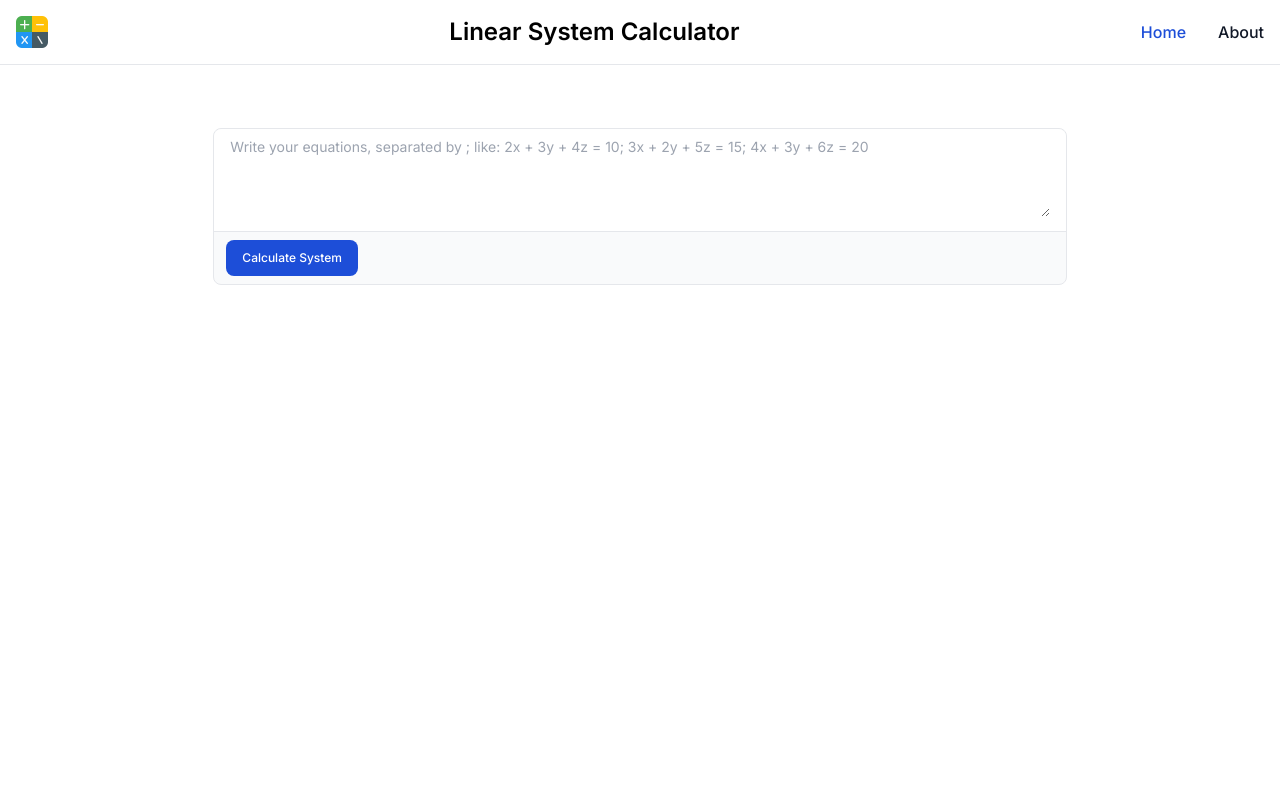
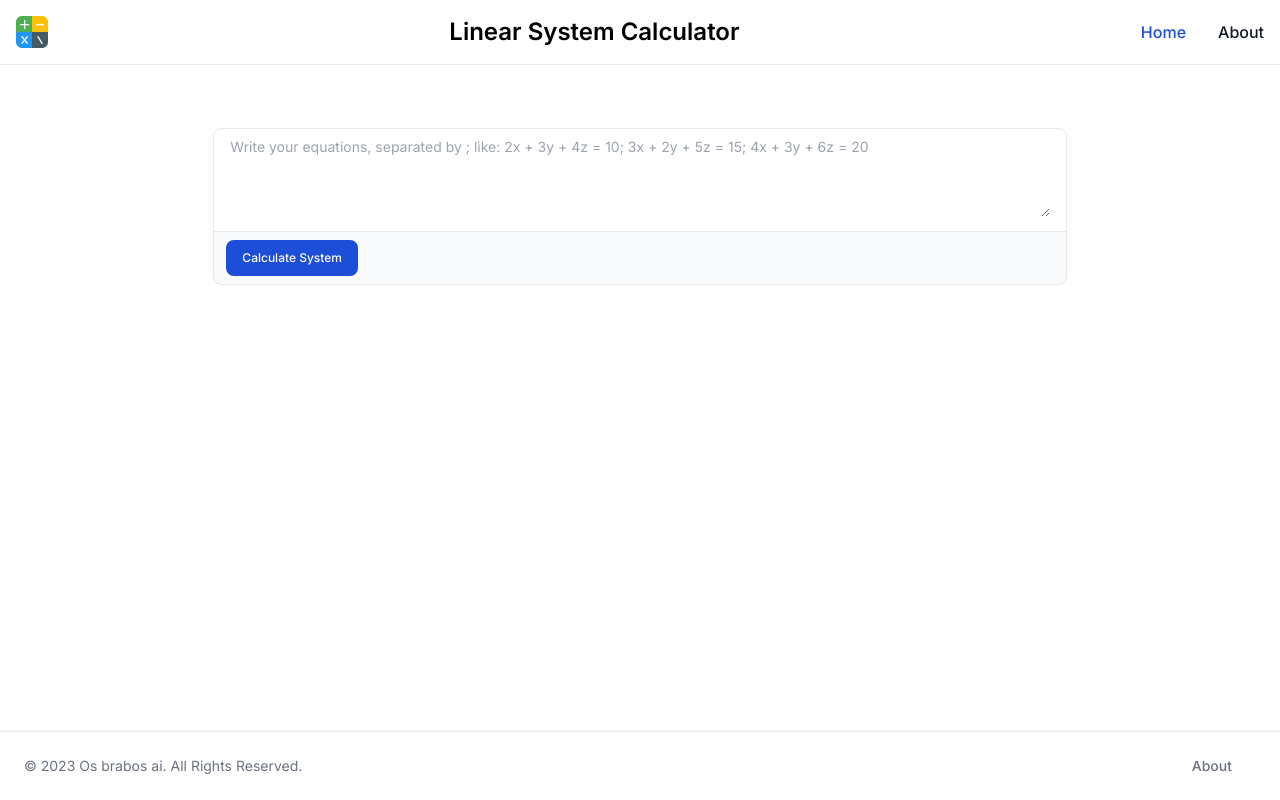
Before and after one commit to Vincius-dev/linear-systems-calc, a Next.js app: page / in a window 1280 px wide. Built offline with nearby package versions, Linux system fonts and the light colour scheme.

Commit message:
feat: footer component.

```diff
--- a/src/app/layout.tsx
+++ b/src/app/layout.tsx
@@ -2,6 +2,7 @@ import type { Metadata } from "next";
 import { Inter } from "next/font/google";
 import "./globals.css";
 import Navbar from "@/components/navbar";
+import Footer from "@/components/footer";
 
 const inter = Inter({ subsets: ["latin"] });
 
@@ -21,6 +22,7 @@ export default function RootLayout({
       <body className={inter.className}>
         <Navbar />
         {children}
+        <Footer />
       </body>
     </html>
   );
--- /dev/null
+++ b/src/components/footer.tsx
@@ -0,0 +1,18 @@
+import React from 'react';
+
+const Footer: React.FC = () => {
+    return (
+        <footer className="fixed bottom-0 left-0 z-20 w-full p-4 bg-white border-t border-gray-200 shadow md:flex md:items-center md:justify-between md:p-6 dark:bg-gray-800 dark:border-gray-600">
+            <span className="text-sm text-gray-500 sm:text-center dark:text-gray-400">
+                © 2023 <a href="https://www.usjt.br/" className="hover:underline">Os brabos ai</a>. All Rights Reserved.
+            </span>
+            <ul className="flex flex-wrap items-center mt-3 text-sm font-medium text-gray-500 dark:text-gray-400 sm:mt-0">
+                <li>
+                    <a href="#" className="hover:underline me-4 md:me-6">About</a>
+                </li>
+            </ul>
+        </footer>
+    );
+};
+
+export default Footer;
```
